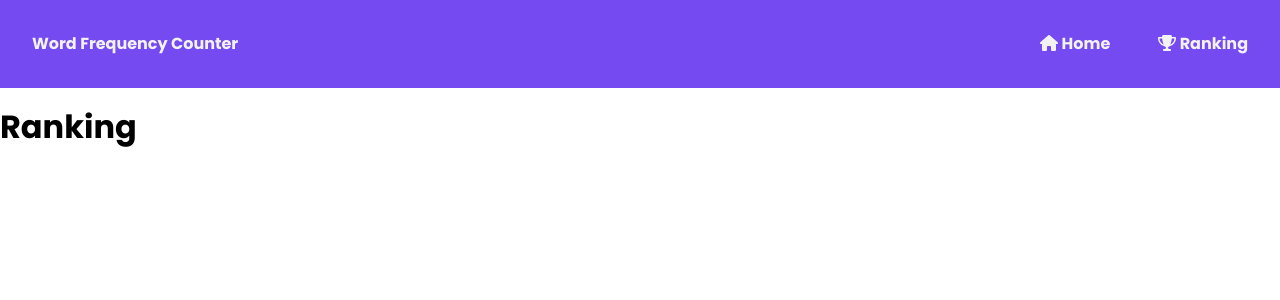
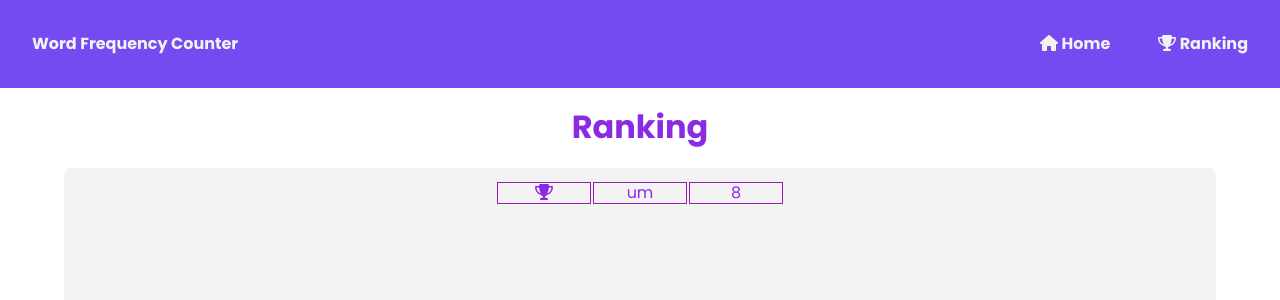
Before and after one commit to kleberMRocha/Tdd-Word-Frequency-App, a Vue app: page /Ranking in a window 1280 px wide. Shown: the top 300 px of the page. Built offline with nearby package versions, Linux system fonts and the light colour scheme.

Commit message:
WIP Ranking

```diff
--- /dev/null
+++ b/src/components/RankingWords.vue
@@ -0,0 +1,41 @@
+<template>
+  <div class="container">
+    <table class="rankingTable">
+      <tr>
+        <td>
+              <font-awesome-icon icon="trophy" />
+        </td>
+          <td>
+              um
+        </td>
+        <td>
+             8
+        </td>
+      </tr>
+    </table>
+  </div>
+</template>
+
+<script>
+export default {
+  name: 'Ranking'
+
+}
+</script>
+
+<style>
+.container{
+  background: #f3f3f3;
+  border-radius: 8px;
+  height: 30vw;
+  display: flex;
+  justify-content: center;
+  align-items: flex-start;
+  padding:12px
+}
+.rankingTable td,tr{
+  border: 1px solid #8f24af;
+  min-width: 90px;
+}
+
+</style>
--- a/src/components/TableInfos.vue
+++ b/src/components/TableInfos.vue
@@ -68,6 +68,13 @@ export default {
       localStorage.setItem('@TDDAPP', JSON.stringify(finalResult))
     }
 
+  },
+  watch: {
+    hasInfos (value) {
+      if (!value) {
+        this.savedInLocalstorage = false
+      }
+    }
   }
 }
 </script>
--- a/src/views/Ranking.vue
+++ b/src/views/Ranking.vue
@@ -1,14 +1,25 @@
 <template>
   <div class="Ranking">
     <h1>Ranking</h1>
+    <RankingWords />
   </div>
 </template>
 
 <script>
 // @ is an alias to /src
+import RankingWords from '@/components/RankingWords.vue'
+
 export default {
   name: 'Ranking',
-  components: {},
+  components: { RankingWords },
   setup () {}
 }
 </script>
+<style scoped>
+.Ranking{
+  color:blueviolet;
+  width: 90%;
+  margin: 0 auto;
+  text-align: center;
+}
+</style>
```
